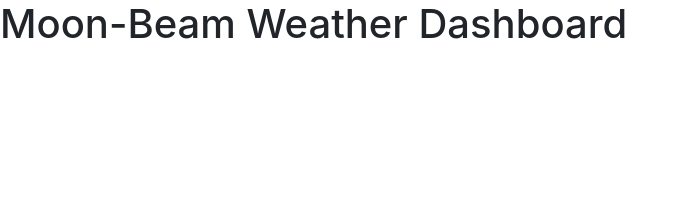
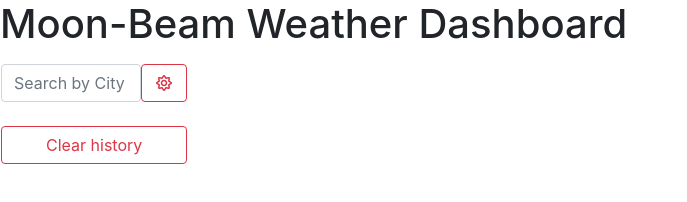
Before and after one commit to RyanOfEastview/weather-dashboard, a plain HTML site: page index.html in a window 1280 px wide. Shown: the whole page, without its empty margins (0-687 px from the left). Drawn offline with nearby package versions, Linux system fonts and the light colour scheme.

Commit message:
added buttons

```diff
--- a/index.html
+++ b/index.html
@@ -27,13 +27,23 @@
     </header>
 
     <!--Container section-->
-    <section>
-        <div>
-            <div> <!-- side search bar --></div>
-            <div> <!-- weather display --></div>
+    <main>
+        <div class="main-row row">
+            <div class="search-column col-md-2 p-2 d-flex flex-column justify-content-start">
+                <form class="form-inline my-2 my-lg-0 m-2 row">
+                    <input id="search" class="form-control col-9" type="seach" placeholder="Search by City" aria-label="Search">
+                    <button id="search-btn" class="btn btn-outline-danger col-3 my-2 my-sm-0" type="submit"><i class="far fa-sun"></i></button>
+                </form>
+
+                 <!-- Search history will be a list-->
+                <ul>
+                </ul>
+                <button type="button" id="clear" class="btn btn-outline-danger m-2">Clear history</button>
+            </div>
+
         </div>
 
-    </section>
+    </main>
 
     </div>
 
```
